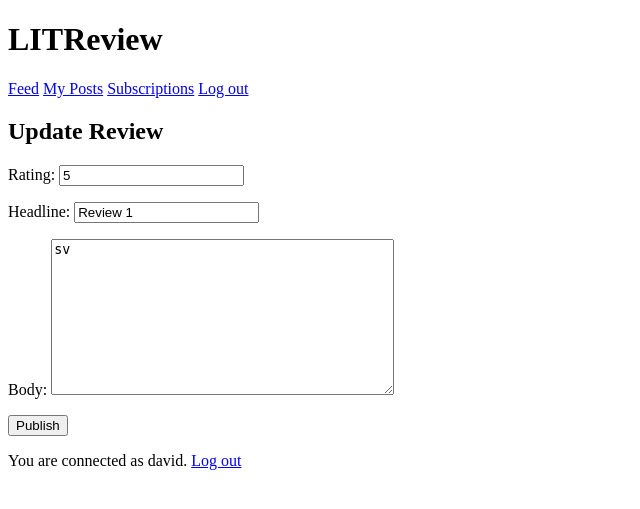
After one commit to DavidPerelroizen/P09, a Django app: page /feedapp/2/review_update in a window 1280 px wide. The commit adds this page. Shown: the top 509 px of the page, without its empty margins (0-640 px from the left). Run offline with Django 4.2, Linux system fonts and the light colour scheme; a user stored in the database is signed in; data comes from the database, SQL or seed files in the repository; both versions use the stored data as it was after the commit.

Commit message:
Added the functionnality enabling to modify a review

```diff
--- a/LITReview/urls.py
+++ b/LITReview/urls.py
@@ -19,7 +19,7 @@ from django.conf.urls.static import static
 from django.urls import path
 from django.contrib.auth.views import LoginView, LogoutView
 from feedapp.views import home_page, ticket_creation, review_creation, answer_to_ticket, follow_user, my_posts_page, \
-    modify_ticket
+    modify_ticket, modify_review
 from authentication.views import register_page
 
 
@@ -39,6 +39,7 @@ urlpatterns = [
     path('subscription_page/', follow_user, name='subscription_page'),
     path('my_posts_page/', my_posts_page, name='my_posts_page'),
     path('feedapp/<int:ticket_id>/ticket_update', modify_ticket, name='ticket_update'),
+    path('feedapp/<int:review_id>/review_update', modify_review, name='review_update'),
 ]
 
 if settings.DEBUG:
--- a/feedapp/templates/feedapp/my_posts_page.html
+++ b/feedapp/templates/feedapp/my_posts_page.html
@@ -8,6 +8,7 @@
                     <button type="submit"><a href="{% url 'ticket_update' post.id %}">Update</a></button>
             {% elif post.content_type == 'REVIEW' %}
                 {% include 'feedapp/partials/review_snippet.html' with review=post %}
+                    <button type="submit"><a href="{% url 'review_update' post.id %}">Update</a></button>
             {% endif %}
             <hr>
         {% endfor %}
--- /dev/null
+++ b/feedapp/templates/feedapp/review_update.html
@@ -0,0 +1,9 @@
+{% extends 'base.html' %}
+    {% block content %}
+        <h2>Update Review</h2>
+        <form method="post">
+          {{ review_update.as_p }}
+          {% csrf_token %}
+          <button type="submit">Publish</button>
+        </form>
+    {% endblock content %}
--- a/feedapp/views.py
+++ b/feedapp/views.py
@@ -105,3 +105,18 @@ def modify_ticket(request, ticket_id):
             ticket.delete()
             return redirect('home_page')
     return render(request, 'feedapp/ticket_update.html', context={'ticket_update': form})
+
+
+@login_required
+def modify_review(request, review_id):
+    review = get_object_or_404(models.Review, id=review_id)
+    form = forms.ReviewForm(instance=review)
+    if request.method == 'POST':
+        form = forms.ReviewForm(request.POST)
+        if form.is_valid():
+            review_form = form.save(commit=False)
+            review_form.user = request.user
+            review_form.save()
+            review.delete()
+            return redirect('home_page')
+    return render(request, 'feedapp/review_update.html', context={'review_update': form})
```
Also changed, not shown: db.sqlite3.
